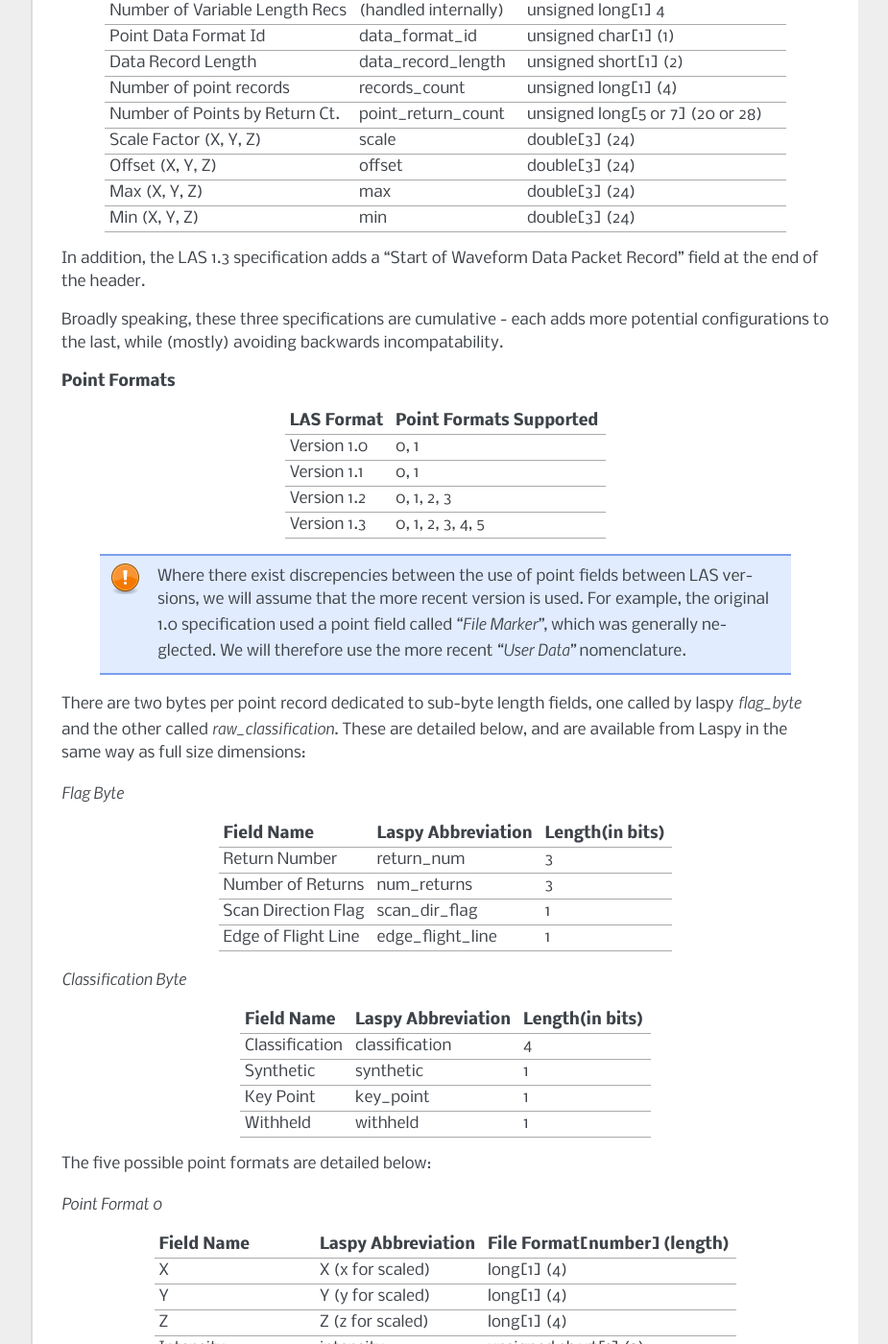
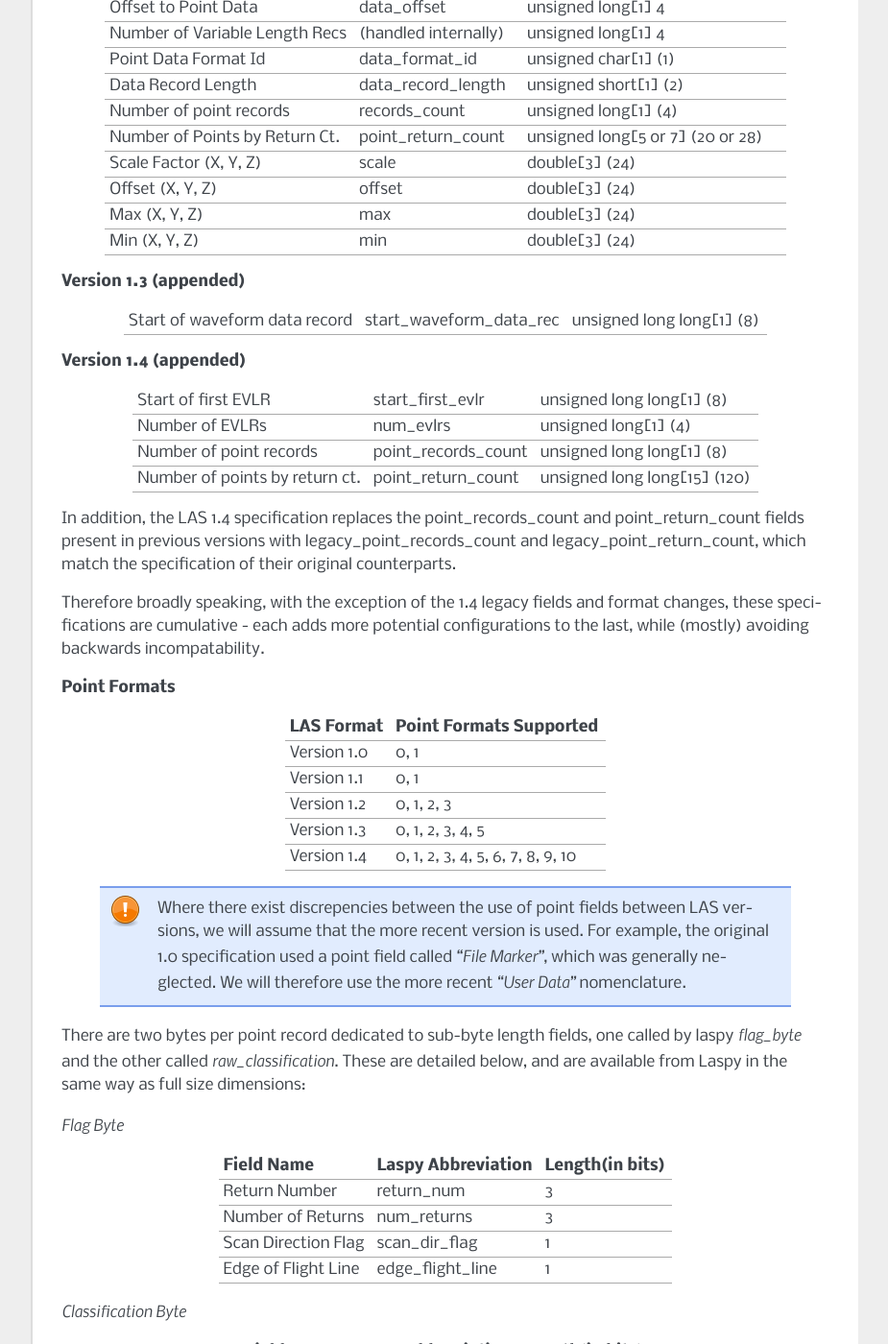
Before and after one commit to laspy/laspy, a Sphinx documentation site: the page built from doc/source/tut_background.rst, in a window 1280 px wide and 1400 px high, scrolled down 1176 px. Shown: the whole window at 96% size, without its empty margins (198-1123 px from the left). Built offline with Sphinx 7.4.7, drawn with Linux system fonts in a browser that asks for light colours; formulas are drawn with MathJax 3; pages that are not in the unit, such as notebooks, are missing from menus; some of the changed text lies outside the part shown.

Commit message:
start updating documentation

```diff
--- a/doc/source/tut_background.rst
+++ b/doc/source/tut_background.rst
@@ -11,18 +11,18 @@
 
 **LAS Specifications**
 
-Currently, laspy 1.0 supports LAS formats 1.0 to 1.2, although support for 1.3 formatted files
-is preliminarily supported by the latest source at github. The LAS specifications are detailed below:
+laspy 1.0 supports LAS formats 1.0 to 1.2, and provides preliminary support for formats 1.3 and 1.4.
 
 http://www.asprs.org/a/society/committees/standards/asprs_las_format_v10.pdf
 http://www.asprs.org/a/society/committees/standards/asprs_las_format_v11.pdf
 http://www.asprs.org/a/society/committees/standards/asprs_las_format_v12.pdf
 http://www.asprs.org/a/society/committees/standards/LAS_1_3_r11.pdf
-
+http://www.asprs.org/a/society/committees/standards/LAS_1_4_r11.pdf
 There is also a version 1.4 specification, but support for it is not yet complete.
 
 .. note::
-    If you have access to good version 1.3 or version 1.4 LAS files, shoot us an email:
+    If you have access to good version 1.3 or version 1.4 LAS files, or feedback on any
+    of the features of laspy, shoot us an email:
     grant.brown73@gmail.com
 
 Much of the data required for laspy to know how to read the LAS file is present
@@ -31,6 +31,8 @@
 the Day+Year fields into a python :obj:`datetime.datetime` object, and placing
 the X Y and Z scale and offset values together.
 
+
+**Version 1.0 - 1.2**
 
 ===============================  ==============================  ==============================
  Field Name                       Laspy Abbreviation              File Format[number] (length)
@@ -61,22 +63,41 @@
  Min (X, Y, Z)                    min                             double[3] (24)
 ===============================  ==============================  ==============================
 
-In addition, the LAS 1.3 specification adds a "Start of Waveform Data Packet Record"
-field at the end of the header.
+**Version 1.3 (appended)**
 
-Broadly speaking, these three specifications are cumulative - each adds more potential
-configurations to the last, while (mostly) avoiding backwards incompatability.
+===============================  ==============================  ==============================
+ Start of waveform data record    start_waveform_data_rec         unsigned long long[1] (8)
+===============================  ==============================  ==============================
+
+**Version 1.4 (appended)**
+
+===============================  ==============================  ==============================
+ Start of first EVLR              start_first_evlr                unsigned long long[1] (8)
+ Number of EVLRs                  num_evlrs                       unsigned long[1] (4)
+ Number of point records          point_records_count             unsigned long long[1] (8)
+ Number of points by return ct.   point_return_count              unsigned long long[15] (120)
+===============================  ==============================  ==============================
+
+
+In addition, the LAS 1.4 specification replaces the point_records_count and point_return_count
+fields present in previous versions with legacy_point_records_count and legacy_point_return_count,
+which match the specification of their original counterparts.
+
+Therefore broadly speaking, with the exception of the 1.4 legacy fields and format changes, these
+specifications are cumulative - each adds more potential configurations to the last,
+while (mostly) avoiding backwards incompatability.
 
 **Point Formats**
 
-======================  =========================
+======================  ==================================
  LAS Format              Point Formats Supported
-======================  =========================
+======================  ==================================
  Version 1.0             0, 1
  Version 1.1             0, 1
  Version 1.2             0, 1, 2, 3
  Version 1.3             0, 1, 2, 3, 4, 5
-======================  =========================
+ Version 1.4             0, 1, 2, 3, 4, 5, 6, 7, 8, 9, 10
+======================  ==================================
 
     .. note::
         Where there exist discrepencies between the use of point fields between
```
Also changed, not shown: 1 other file.
